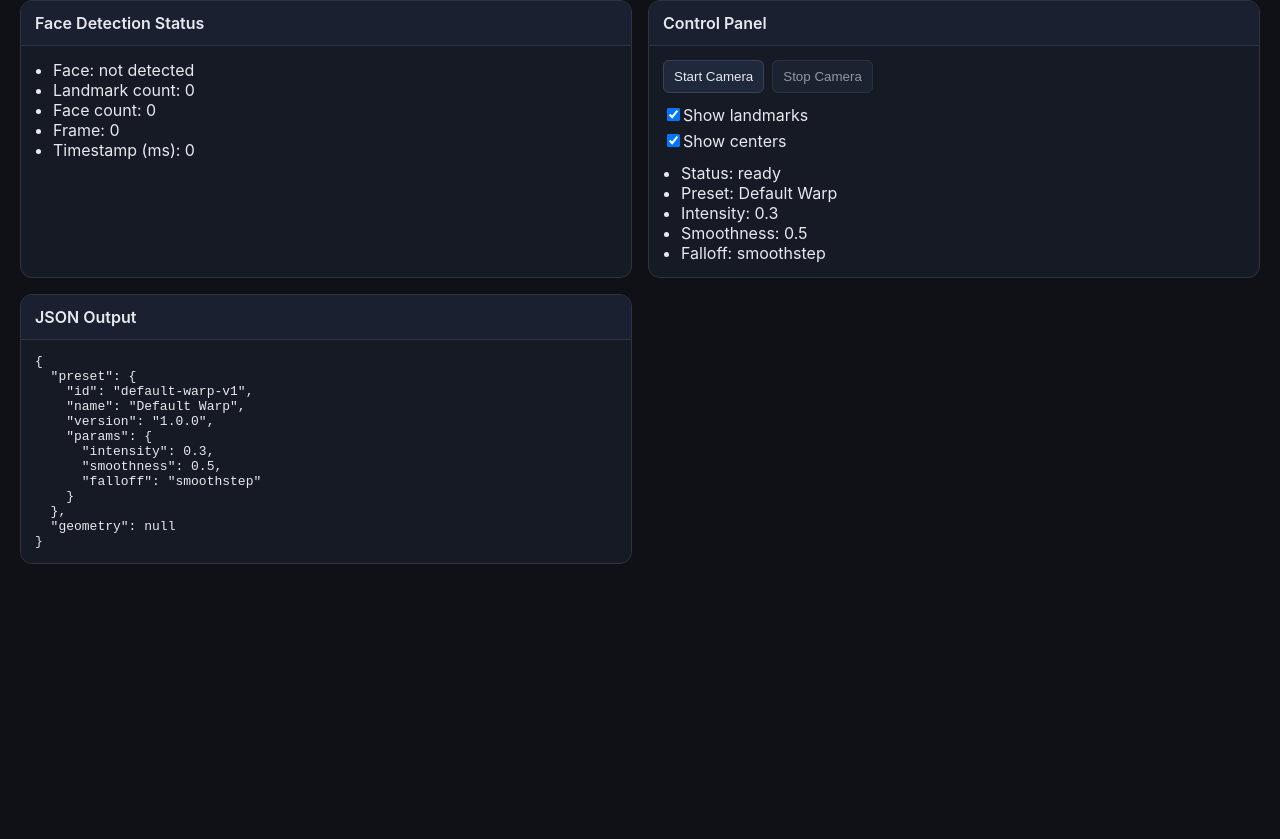
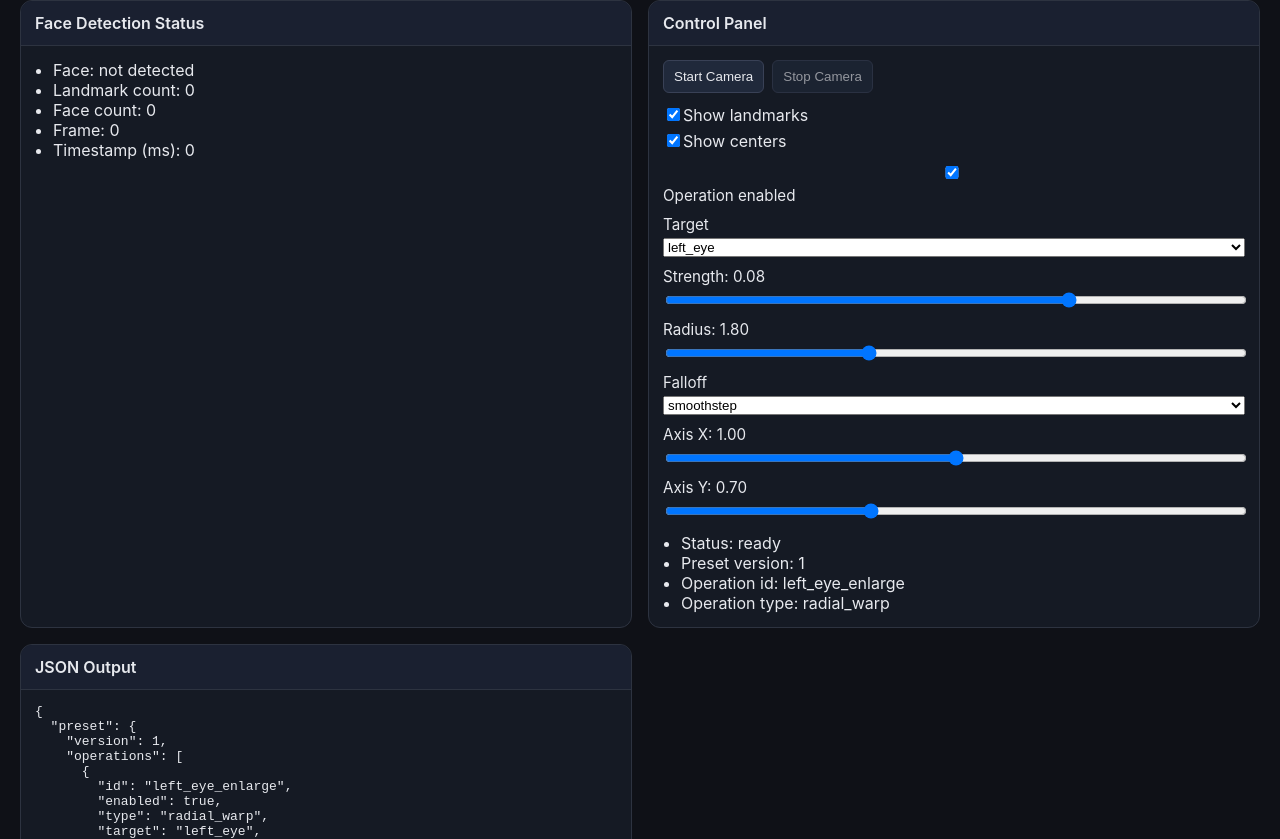
Before and after one commit to officeutq/bae-ar-lab, a React (Vite) app: page / in a window 1280 px wide. Shown: the part 541-1380 px from the top of the page. Before the commit the page ends 1125 px from the top, so only its background shows below. Built offline with nearby package versions, Linux system fonts and the light colour scheme.

Commit message:
Add radial warp preset schema and control panel editing

```diff
--- a/src/algorithms/defaultPreset.ts
+++ b/src/algorithms/defaultPreset.ts
@@ -1,12 +1,22 @@
 import type { WarpPreset } from '@app-types/preset';
 
 export const defaultWarpPreset: WarpPreset = {
-  id: 'default-warp-v1',
-  name: 'Default Warp',
-  version: '1.0.0',
-  params: {
-    intensity: 0.3,
-    smoothness: 0.5,
-    falloff: 'smoothstep',
-  },
+  version: 1,
+  operations: [
+    {
+      id: 'left_eye_enlarge',
+      enabled: true,
+      type: 'radial_warp',
+      target: 'left_eye',
+      strength: 0.08,
+      radius: 1.8,
+      falloff: {
+        type: 'smoothstep',
+      },
+      axis: {
+        x: 1,
+        y: 0.7,
+      },
+    },
+  ],
 };
--- a/src/app/App.tsx
+++ b/src/app/App.tsx
@@ -1,4 +1,5 @@
 import { useEffect, useMemo, useRef, useState } from 'react';
+import type { WarpFalloffType, WarpTarget } from '@app-types/preset';
 import { defaultWarpPreset } from '@algorithms/defaultPreset';
 import { createCameraController, type CameraError } from '@engine/camera/createCameraController';
 import { createFaceLandmarker } from '@engine/mediapipe/createFaceLandmarker';
@@ -30,7 +31,8 @@ function getCameraErrorMessage(error: CameraError) {
 }
 
 export function App() {
-  const pipelineState = useMemo(() => createInitialPipelineState(defaultWarpPreset), []);
+  const [activePreset, setActivePreset] = useState(defaultWarpPreset);
+  const pipelineState = useMemo(() => createInitialPipelineState(activePreset), [activePreset]);
   const cameraController = useMemo(() => createCameraController(), []);
   const faceLandmarkerController = useMemo(() => createFaceLandmarker(), []);
   const videoRef = useRef<HTMLVideoElement | null>(null);
@@ -84,6 +86,58 @@ export function App() {
     };
 
     detectAnimationRef.current = requestAnimationFrame(tick);
+  };
+
+
+
+  const updateOperation = <K extends keyof (typeof activePreset.operations)[number]>(
+    key: K,
+    value: (typeof activePreset.operations)[number][K],
+  ) => {
+    setActivePreset((currentPreset) => ({
+      ...currentPreset,
+      operations: currentPreset.operations.map((operation, index) =>
+        index === 0
+          ? {
+              ...operation,
+              [key]: value,
+            }
+          : operation,
+      ),
+    }));
+  };
+
+  const updateAxis = (axisKey: 'x' | 'y', value: number) => {
+    setActivePreset((currentPreset) => ({
+      ...currentPreset,
+      operations: currentPreset.operations.map((operation, index) =>
+        index === 0
+          ? {
+              ...operation,
+              axis: {
+                ...operation.axis,
+                [axisKey]: value,
+              },
+            }
+          : operation,
+      ),
+    }));
+  };
+
+  const updateFalloffType = (falloffType: WarpFalloffType) => {
+    setActivePreset((currentPreset) => ({
+      ...currentPreset,
+      operations: currentPreset.operations.map((operation, index) =>
+        index === 0
+          ? {
+              ...operation,
+              falloff: {
+                type: falloffType,
+              },
+            }
+          : operation,
+      ),
+    }));
   };
 
   const handleStartCamera = async () => {
@@ -222,12 +276,95 @@ export function App() {
               Show centers
             </label>
           </div>
+          <div className="operation-controls">
+            <label>
+              <input
+                type="checkbox"
+                checked={activePreset.operations[0]?.enabled ?? false}
+                onChange={(event) => updateOperation('enabled', event.target.checked)}
+              />
+              Operation enabled
+            </label>
+
+            <label>
+              Target
+              <select
+                value={activePreset.operations[0]?.target ?? 'left_eye'}
+                onChange={(event) => updateOperation('target', event.target.value as WarpTarget)}
+              >
+                <option value="left_eye">left_eye</option>
+                <option value="right_eye">right_eye</option>
+                <option value="face_center">face_center</option>
+                <option value="mouth">mouth</option>
+                <option value="nose">nose</option>
+              </select>
+            </label>
+
+            <label>
+              Strength: {(activePreset.operations[0]?.strength ?? 0).toFixed(2)}
+              <input
+                type="range"
+                min={-0.2}
+                max={0.2}
+                step={0.01}
+                value={activePreset.operations[0]?.strength ?? 0}
+                onChange={(event) => updateOperation('strength', Number(event.target.value))}
+              />
+            </label>
+
+            <label>
+              Radius: {(activePreset.operations[0]?.radius ?? 0).toFixed(2)}
+              <input
+                type="range"
+                min={0.1}
+                max={5}
+                step={0.1}
+                value={activePreset.operations[0]?.radius ?? 1}
+                onChange={(event) => updateOperation('radius', Number(event.target.value))}
+              />
+            </label>
+
+            <label>
+              Falloff
+              <select
+                value={activePreset.operations[0]?.falloff.type ?? 'smoothstep'}
+                onChange={(event) => updateFalloffType(event.target.value as WarpFalloffType)}
+              >
+                <option value="linear">linear</option>
+                <option value="smoothstep">smoothstep</option>
+                <option value="gaussian">gaussian</option>
+              </select>
+            </label>
+
+            <label>
+              Axis X: {(activePreset.operations[0]?.axis.x ?? 0).toFixed(2)}
+              <input
+                type="range"
+                min={0}
+                max={2}
+                step={0.05}
+                value={activePreset.operations[0]?.axis.x ?? 1}
+                onChange={(event) => updateAxis('x', Number(event.target.value))}
+              />
+            </label>
+
+            <label>
+              Axis Y: {(activePreset.operations[0]?.axis.y ?? 0).toFixed(2)}
+              <input
+                type="range"
+                min={0}
+                max={2}
+                step={0.05}
+                value={activePreset.operations[0]?.axis.y ?? 1}
+                onChange={(event) => updateAxis('y', Number(event.target.value))}
+              />
+            </label>
+          </div>
           <ul>
             <li>Status: {pipelineState.status}</li>
-            <li>Preset: {pipelineState.activePreset.name}</li>
-            <li>Intensity: {pipelineState.activePreset.params.intensity}</li>
-            <li>Smoothness: {pipelineState.activePreset.params.smoothness}</li>
-            <li>Falloff: {pipelineState.activePreset.params.falloff}</li>
+            <li>Preset version: {pipelineState.activePreset.version}</li>
+            <li>Operation id: {pipelineState.activePreset.operations[0]?.id}</li>
+            <li>Operation type: {pipelineState.activePreset.operations[0]?.type}</li>
           </ul>
         </Panel>
 
--- a/src/app/styles.css
+++ b/src/app/styles.css
@@ -135,3 +135,26 @@ button:disabled {
   opacity: 0.6;
   cursor: not-allowed;
 }
+
+.operation-controls {
+  display: flex;
+  flex-direction: column;
+  gap: 10px;
+  margin-bottom: 12px;
+}
+
+.operation-controls label {
+  display: flex;
+  flex-direction: column;
+  gap: 4px;
+  font-size: 0.95rem;
+}
+
+.operation-controls input[type='checkbox'] {
+  margin-right: 8px;
+}
+
+select,
+input[type='range'] {
+  width: 100%;
+}
```
Also changed, not shown: src/types/preset.ts (+28 -8 lines).
